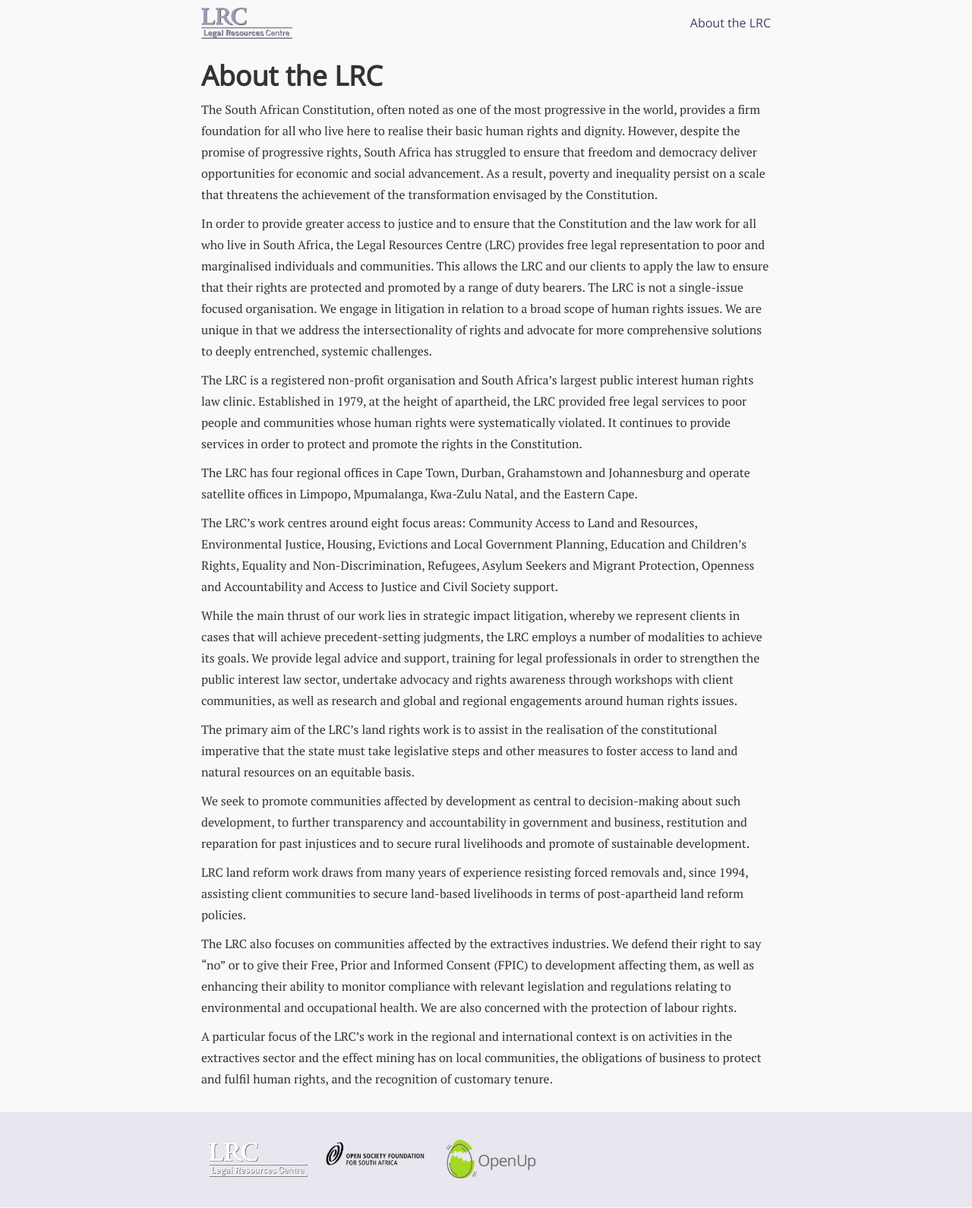
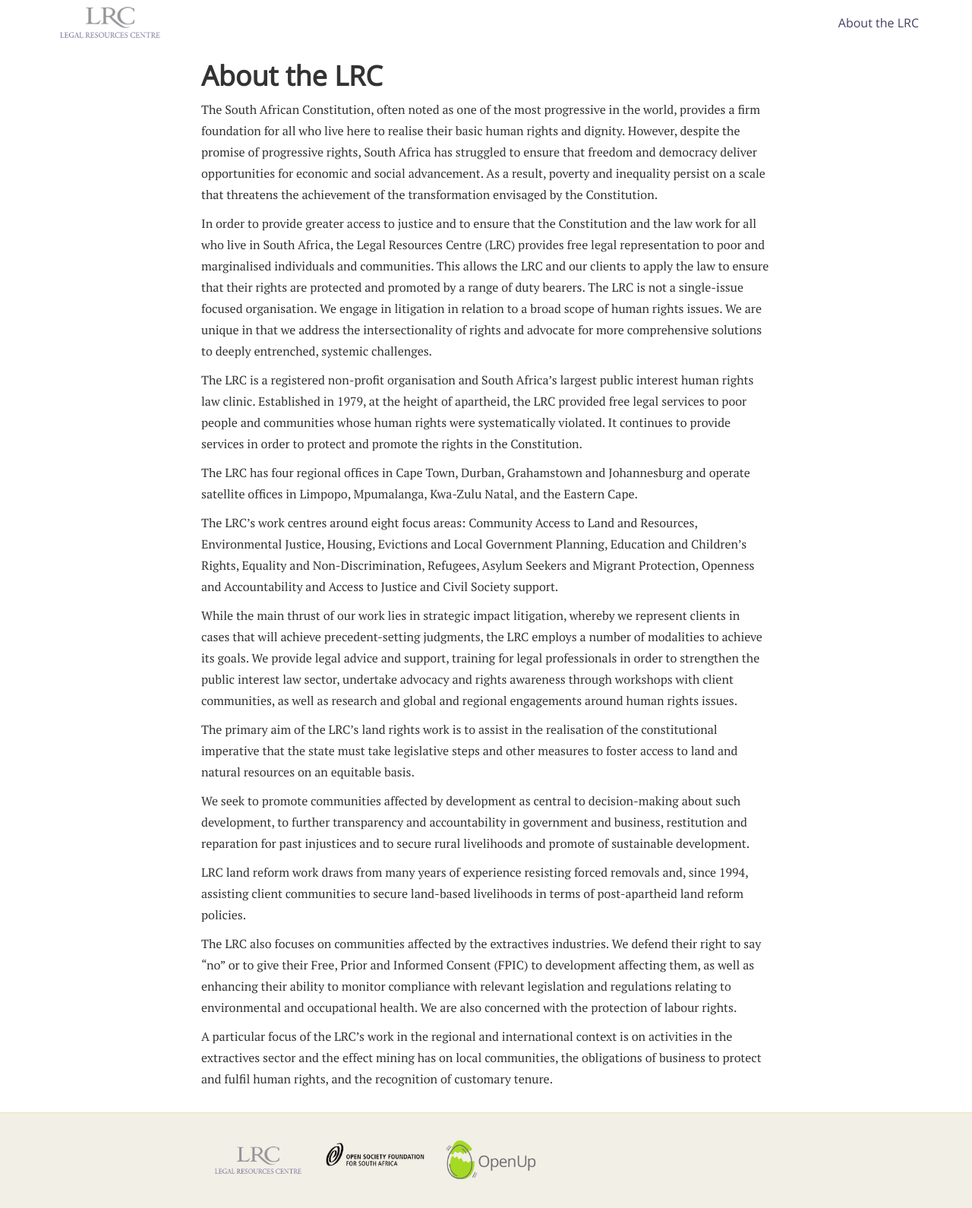
Before and after one commit to OpenUpSA/lrc-extractives, a Jekyll site: the page built from about.html, in a window 1280 px wide. Shown: the whole page at 76% size. Built offline with Jekyll 4.4.1, drawn with Linux system fonts in a browser that asks for light colours; nearby versions of some CDN libraries.

Commit message:
update landing page style and add colour palette to css

```diff
--- a/_includes/footer.html
+++ b/_includes/footer.html
@@ -2,7 +2,7 @@
 	<div class="container">
   	<div class="row">
       <div class="col-md-8 col-md-offset-2">
-				<a target="_blank" href="http://lrc.org.za/"><img src="/img/lrc-logo.png"></a>
+				<a target="_blank" href="http://lrc.org.za/"><img src="/img/Legal-Resources-Centre.png"></a>
 				<a target="_blank" href="http://osf.org.za/"><img src="/img/osf-logo.png"></a>
 				<a target="_blank" href="https://openup.org.za"><img src="/img/openup-logo.png"></a>
 			</div>
@@ -14,7 +14,7 @@
 	<h3>Made possible by</h3>
 	<div class="row">
 	  <div class="col-xs-4">
-			<img class="logo" src="/img/lrc-logo.png">
+			<img class="logo" src="/img/Legal-Resources-Centre.png">
 		</div>
 	  <div class="col-xs-4">
 			<img class="logo" src="/img/osf-logo.png">
--- a/_includes/header.html
+++ b/_includes/header.html
@@ -1,8 +1,10 @@
 <div class="header">
 	<nav class="navbar navbar-default">
+
 	  <div class="container">
-	  	<div class="row">
-        <div class="col-md-8 col-md-offset-2">
+	  	<!--<div class="row">
+        <div class="col-md-8 col-md-offset-2">-->
+
 			    <div class="navbar-header">
 			      <button type="button" class="navbar-toggle collapsed" data-toggle="collapse" data-target="#navbar" aria-expanded="false">
 			        <span class="sr-only">Toggle navigation</span>
@@ -10,7 +12,7 @@
 			        <span class="icon-bar"></span>
 			        <span class="icon-bar"></span>
 			      </button>
-			      <a class="navbar-brand" href="/"><img class="lrc-logo" src="/img/logo.png"></a>
+			      <a class="navbar-brand" href="/"><img class="lrc-logo" src="/img/Legal-Resources-Centre.png"></a>
 			    </div>
 			    <div class="collapse navbar-collapse" id="navbar">
 			      <ul class="nav navbar-nav navbar-right">
@@ -19,8 +21,10 @@
 		      	  </li>
 			      </ul>
 			    </div>
-	  		</div>
-	  	</div>
+
+	  		<!--</div>
+	  	</div>-->
 	  </div>
+
 	</nav>
 </div>
--- a/css/main.scss
+++ b/css/main.scss
@@ -7,11 +7,18 @@
 $lilac-light: #e8e7ef;
 $lilac-dark: #453f63;
 
+$blue: #3059a1;
+$blue-light: #678ac9;
+$grey: #ebeaef;
+$green: #3b8782;
+$sand-light: #f1efe6;
+$sand-dark: #efe4b2;
+
 body {
   font-family: 'PT Serif', serif;
   font-size: 16px;
   line-height: 28px;
-  background-color: #f9f9f9;
+  background-color: #fff;
 }
 
 h1, h2, h3, h4 {
@@ -20,22 +27,22 @@
 }
 
 a {
-  color: $lilac;
+  color: $blue;
   text-decoration: none;
 }
 a:hover {
-  color: $lilac-dark;
-  text-decoration: underline;
+  color: $blue-light;
+  text-decoration: none;
 }
 
 .navbar {
   border-radius: 0;
-  background-color: transparent;
+  background-color: #fff;
   border: none;
   font-family: 'Open Sans', sans-serif;
   margin-bottom: 0;
   .navbar-brand {
-    padding: 10px 15px;
+    padding: 0px 15px;
     margin-bottom: 10px;
   }
 }
@@ -64,7 +71,7 @@
 
 .header {
   .lrc-logo {
-    width: 120px;
+    width: 150px;
     margin: 0 0;
   }
 }
@@ -179,7 +186,8 @@
 
 footer {
   margin-top: 20px;
-  background-color: $lilac-light;
+  background-color: $sand-light;
+  border-top: 1px solid $sand-dark;
   margin-bottom: -10px;
   padding: 20px 0px;
   img {
@@ -190,7 +198,6 @@
 
 .landing {
   .hero {
-    margin-top: -20px;
     margin-bottom: 20px;
     img {
       width: 100%;
@@ -209,7 +216,7 @@
       font-weight: 700;
       text-transform: uppercase;
       margin-bottom: -15px;
-      color: #999;
+      color: $lilac;
     }
   }
 }
--- a/index.html
+++ b/index.html
@@ -6,7 +6,7 @@
 <div class="landing">
 
 	<section class="hero">
-	  		<img src="/img/home.jpg" alt="home image" title="home image" />
+	  		<img src="/img/xolobeni.JPG" alt="home image" title="home image" />
 	  		<!--<p>Integer ornare, lorem sit amet ullamcorper ultricies, quam leo rhoncus nisi, et scelerisque metus justo ac erat. Ut ex est, tincidunt et euismod quis, rutrum finibus felis. Interdum et malesuada fames ac ante ipsum primis in faucibus. Curabitur eleifend massa nisl, in aliquet ipsum maximus sit amet. Sed efficitur turpis lorem, id tempor arcu convallis ac. Aliquam dui justo, rhoncus et dui vel, accumsan pulvinar ex. Nulla quis dui felis. Praesent finibus ultricies diam, vel tincidunt quam egestas ac.</p>-->
 	</section>
 
```
Also changed, not shown: other parts of index.html (+0 -2 lines), img/Legal-Resources-Centre.png (added), 1 other file.
